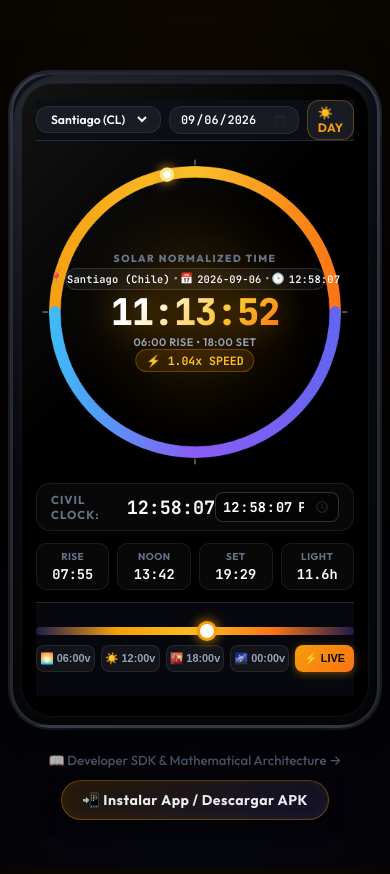
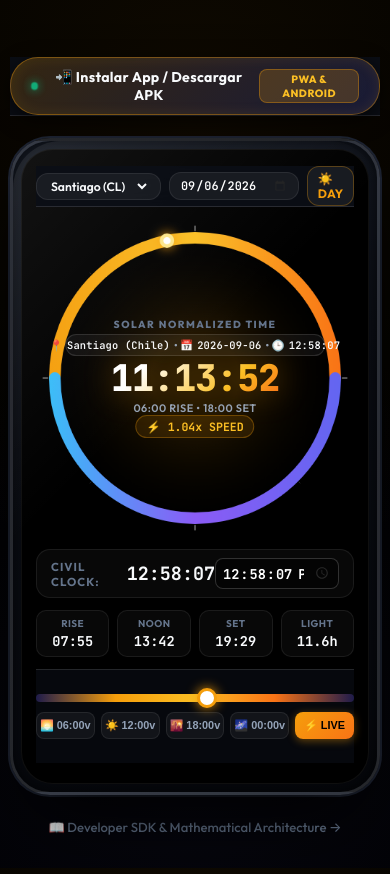
Before and after one commit to FranciscoReyne/Our-Hour, a website built with Vite: page index.html in a window 390 px wide. Built offline with nearby package versions, Linux system fonts and the light colour scheme.

Commit message:
feat: position mobile install action button prominently at top of page

```diff
--- a/index.html
+++ b/index.html
@@ -30,6 +30,15 @@
   <link rel="icon" type="image/svg+xml" href="./public/favicon.svg" />
 </head>
 <body>
+  <!-- Top App Installation & PWA Action Bar -->
+  <header class="top-install-banner">
+    <button id="btn-open-install-modal" class="btn-app-install-top" title="Instalar OurHour en Smartphone / Descargar APK">
+      <span class="install-pulse-dot"></span>
+      <span class="btn-install-text">📲 Instalar App / Descargar APK</span>
+      <span class="badge-mini">PWA &amp; Android</span>
+    </button>
+  </header>
+
   <!-- Centered Smartwatch Container -->
   <div class="watch-container">
     <!-- Physical Hardware Pushers on Watch Sides -->
@@ -131,12 +140,9 @@
       </div>
     </div>
 
-    <!-- External Clean Link to Documentation & App Installation -->
+    <!-- External Clean Link to Documentation -->
     <div class="doc-link-wrap">
       <a href="./developer.html" class="doc-link">📖 Developer SDK &amp; Mathematical Architecture →</a>
-      <button id="btn-open-install-modal" class="btn-app-install" title="Instalar OurHour en Smartphone / Descargar APK">
-        📲 Instalar App / Descargar APK
-      </button>
     </div>
   </div>
 
--- a/src/styles/main.css
+++ b/src/styles/main.css
@@ -825,6 +825,61 @@ footer {
 /* ==========================================================================
    PWA & Mobile App Installation Modal & Buttons
    ========================================================================== */
+.top-install-banner {
+  display: flex;
+  justify-content: center;
+  width: 100%;
+  max-width: 440px;
+  margin-bottom: 22px;
+  z-index: 20;
+}
+
+.btn-app-install-top {
+  background: linear-gradient(135deg, rgba(245, 158, 11, 0.18) 0%, rgba(99, 102, 241, 0.16) 100%);
+  border: 1px solid rgba(245, 158, 11, 0.4);
+  color: #F8FAFC;
+  padding: 10px 20px;
+  border-radius: 28px;
+  font-family: var(--font-ui);
+  font-size: 0.88rem;
+  font-weight: 700;
+  letter-spacing: 0.3px;
+  cursor: pointer;
+  display: inline-flex;
+  align-items: center;
+  gap: 10px;
+  box-shadow: 0 6px 20px rgba(0, 0, 0, 0.6), inset 0 0 14px rgba(245, 158, 11, 0.1);
+  transition: all 0.25s cubic-bezier(0.16, 1, 0.3, 1);
+}
+
+.btn-app-install-top:hover {
+  border-color: var(--solar-gold);
+  color: #FFFFFF;
+  transform: translateY(-2px);
+  box-shadow: 0 10px 30px var(--solar-glow);
+}
+
+.install-pulse-dot {
+  width: 8px;
+  height: 8px;
+  border-radius: 50%;
+  background: #10B981;
+  box-shadow: 0 0 10px #10B981;
+  animation: pulse-led 1.8s infinite;
+}
+
+.badge-mini {
+  background: rgba(245, 158, 11, 0.2);
+  color: var(--solar-amber);
+  border: 1px solid rgba(245, 158, 11, 0.35);
+  font-size: 0.66rem;
+  font-weight: 800;
+  padding: 2px 7px;
+  border-radius: 8px;
+  text-transform: uppercase;
+  letter-spacing: 0.5px;
+}
+
 .pusher-bottom-right {
   bottom: 48px;
   right: -8px;
```
